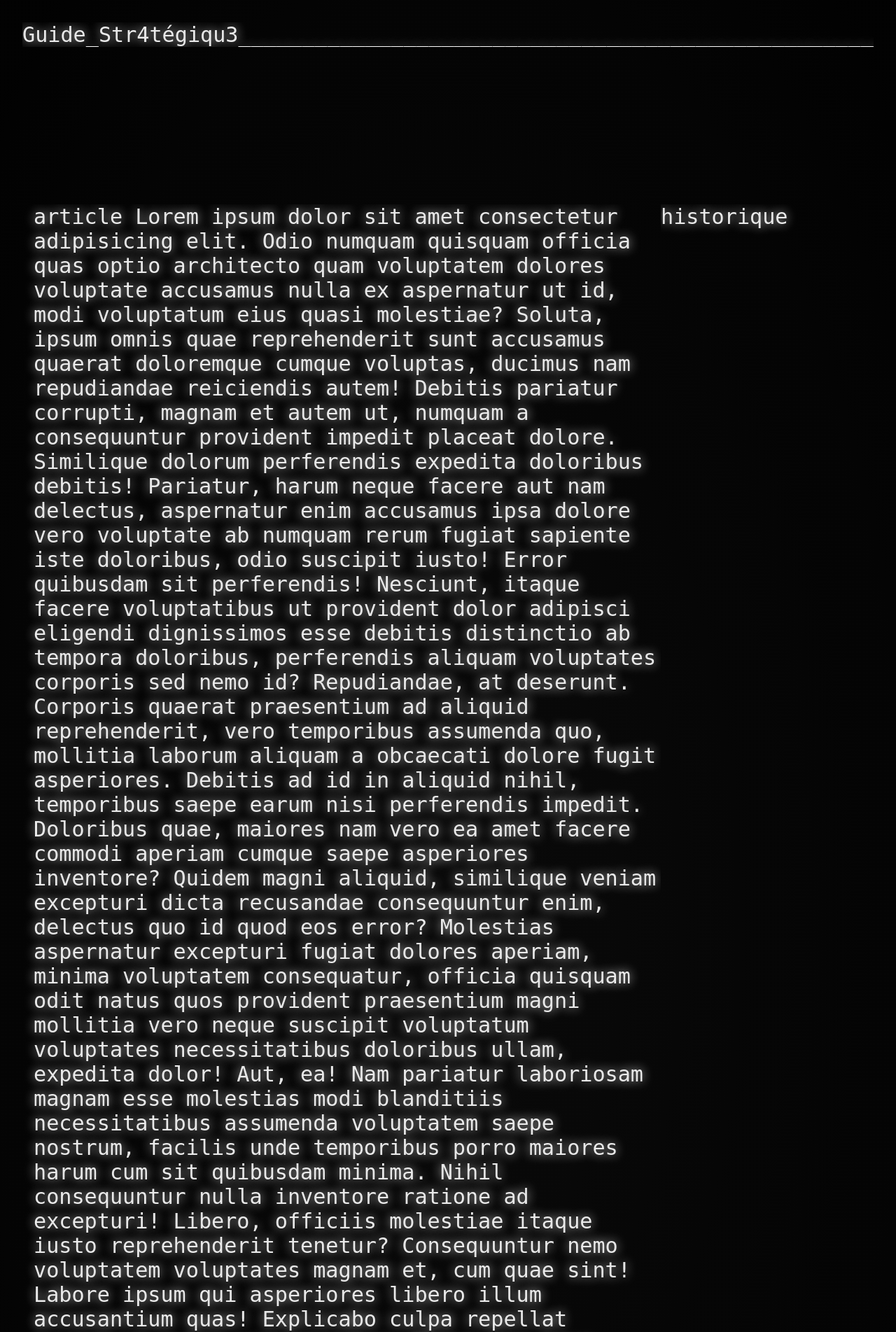
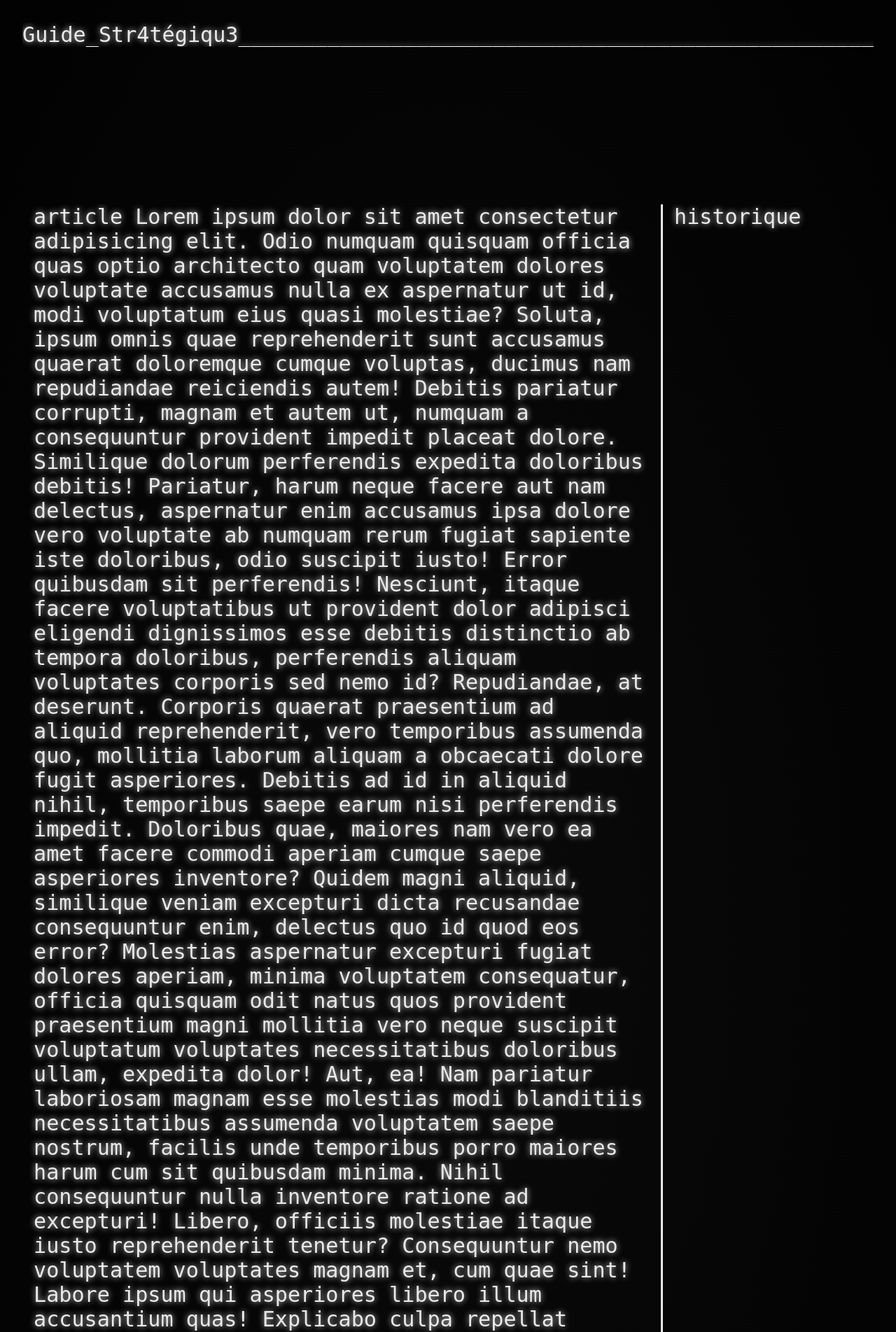
Before and after one commit to m0nsieurPsych0/Magix, a PHP site: page /guide.php in a window 1280 px wide. Shown: the top 1903 px of the page at 70% size. Run offline with PHP 8.4, Linux system fonts and the light colour scheme; the visitor is signed in with stand-in values (Sample User, id 1).

Commit message:
ajustement css

```diff
--- a/action/Constants.php
+++ b/action/Constants.php
@@ -19,6 +19,6 @@
     /****************************** MY_SQL ******************************/
 
     define("DB_HOST", "localhost");
-    define("DB_DATABASE", "magix_db");
+    define("DB_DATABASE", "magix_os_db");
     define("DB_USER", "magix_user");
     define("DB_PASS", "AAAaaa111");
--- a/css/deckMaster.css
+++ b/css/deckMaster.css
@@ -1,6 +1,10 @@
 iframe{
-    width: 110%;
+    width: 100%;
     height: 100%;
     z-index: 10000000;
     border: none;
+    scrollbar-width: none;
 }
+iframe::-webkit-scrollbar {
+    display: none;
+}
--- a/css/global.css
+++ b/css/global.css
@@ -2,7 +2,7 @@
 :root {
   --font-pref: 0 Inconsolata, monospace;
   --scanline-itensity: 0.40;
-  --text-bleed-intensity: 0.5em;
+  --text-bleed-intensity: 0.5rem;
   --animation-pulsing: 1.25s linear alternate infinite pulsingBG;
 
    /*
--- a/css/guide.css
+++ b/css/guide.css
@@ -5,9 +5,10 @@ main{
     grid-template-columns: 75% 25%;
 
 }
-
+/* ARTICLE */
 #articles{
     padding-left: 1rem;
+    padding-right: 1rem;
     position: relative;
     grid-column: 1;
     overflow-y: scroll;
@@ -18,7 +19,7 @@ main{
 }
 #articles::-webkit-scrollbar {
     display: none;
-  }
+}
 
 /* AJOUT COMMENTAIRE */
 #ajout-commentaire{
@@ -30,9 +31,15 @@ form{
     grid-template-rows: auto;
 }
 
+/* HISTORIQUE */
 #historique{
     position: relative;
     grid-column: 2;
     overflow-y: scroll;
     scrollbar-width: none;
+    border-left: solid white;
+    padding-left: 1rem;
 }
+#historique::-webkit-scrollbar {
+    display: none;
+}
```
Also changed, not shown: css/home.css (+8 -0 lines).
